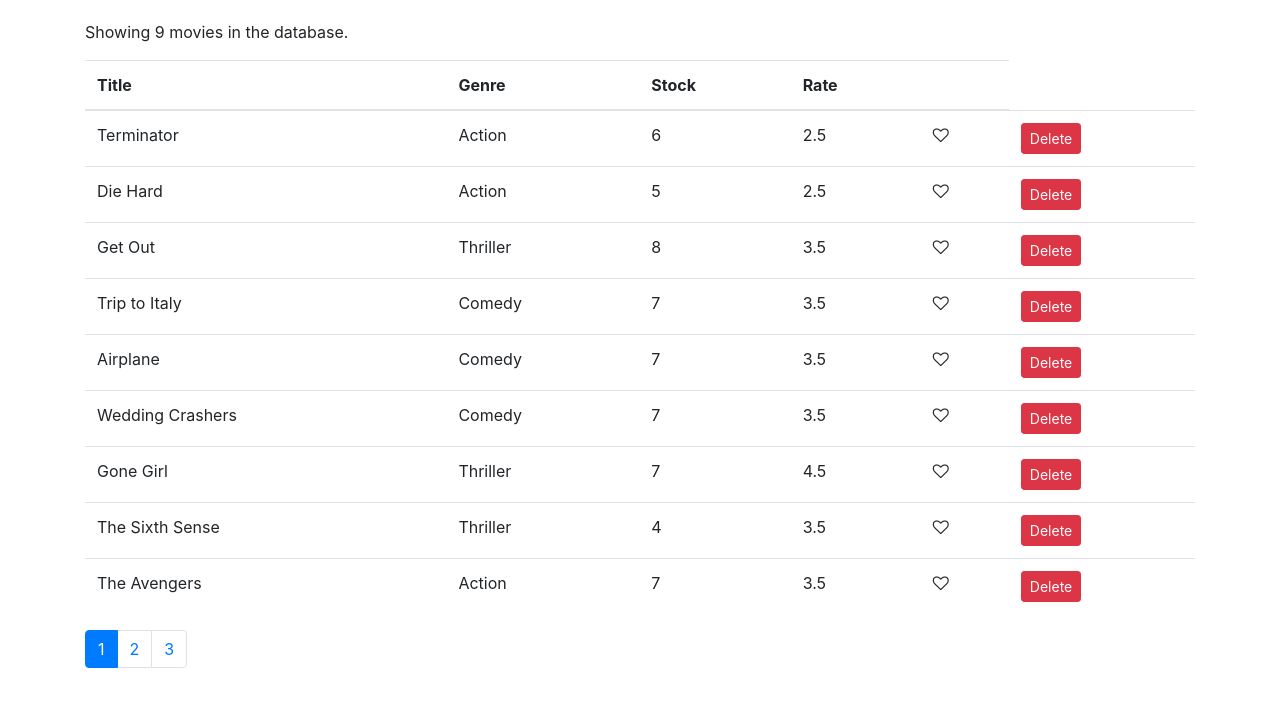
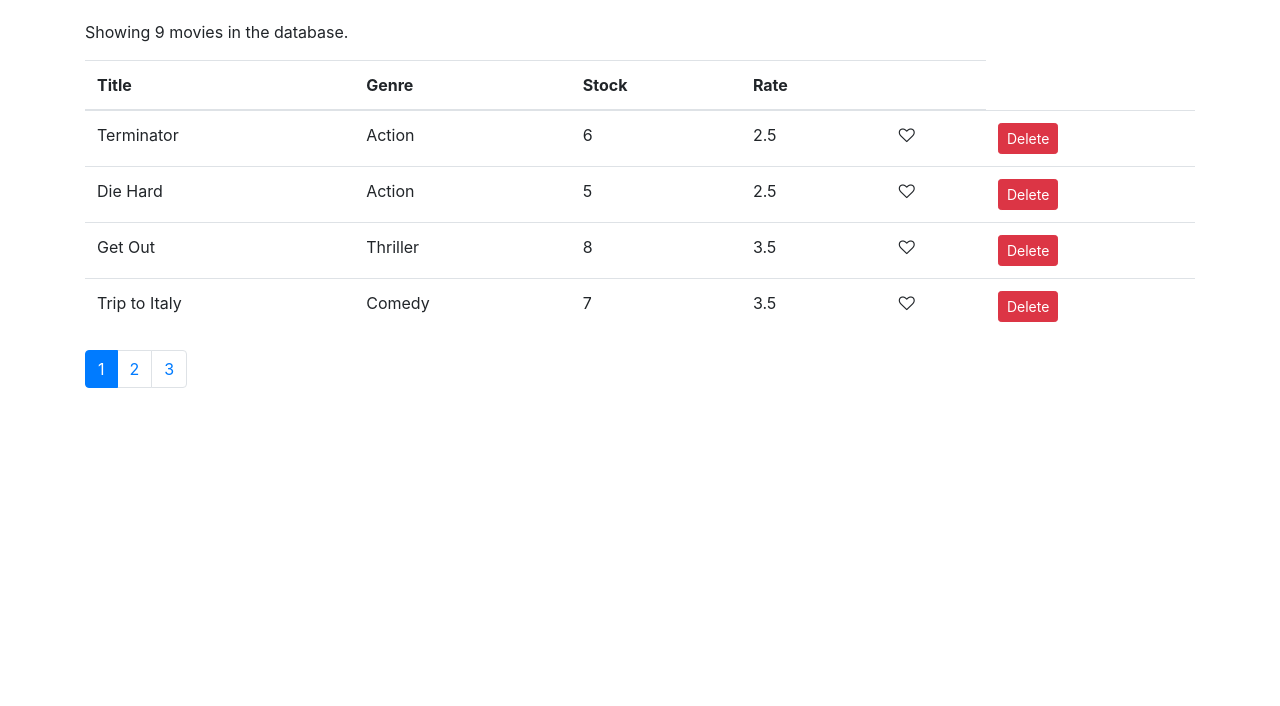
Before and after one commit to minshaf998/vidlyApp, a React (Create React App) app: page / in a window 1280 px wide. Shown: the top 706 px of the page. Built offline with nearby package versions, Linux system fonts and the light colour scheme.

Commit message:
paginate data

```diff
--- a/src/components/common/pagination.jsx
+++ b/src/components/common/pagination.jsx
@@ -3,10 +3,8 @@
 
 const Pagination = (props) => {
   const { itemsCount, pageSize, currentPage, onPageChange } = props;
-  console.log(currentPage);
   const pagesCount = Math.ceil(itemsCount / pageSize);
   const pages = _.range(1, pagesCount + 1);
-  // console.log(pages);
   if (pagesCount === 1) return null;
   return (
     <nav>
--- a/src/components/movies.jsx
+++ b/src/components/movies.jsx
@@ -3,6 +3,7 @@
 import { getMovies } from "./../services/fakeMovieService";
 import Like from "./common/like";
 import Pagination from "./common/pagination";
+import { paginate } from "./../utils/paginate";
 
 class Movies extends Component {
   state = { movies: getMovies(), pageSize: 4, currentPage: 1 };
@@ -29,8 +30,12 @@
 
   render() {
     const { length: count } = this.state.movies;
-    const { pageSize, currentPage } = this.state;
+    const { pageSize, currentPage, movies: allMovies } = this.state;
+
     if (count === 0) return "There are no movies in the database.";
+
+    const movies = paginate(allMovies, currentPage, pageSize);
+
     return (
       <React.Fragment>
         <p>Showing {count} movies in the database.</p>
@@ -46,7 +51,7 @@
               </tr>
             </thead>
             <tbody>
-              {this.state.movies.map((c) => (
+              {movies.map((c) => (
                 <tr key={c._id}>
                   <td>{c.title}</td>
                   <td>{c.genre.name}</td>
--- /dev/null
+++ b/src/utils/paginate.js
@@ -0,0 +1,7 @@
+import _ from "lodash";
+
+export function paginate(items, pageNumber, pageSize) {
+  const startIndex = (pageNumber - 1) * pageSize;
+
+  return _(items).slice(startIndex).take(pageSize).value();
+}
```
